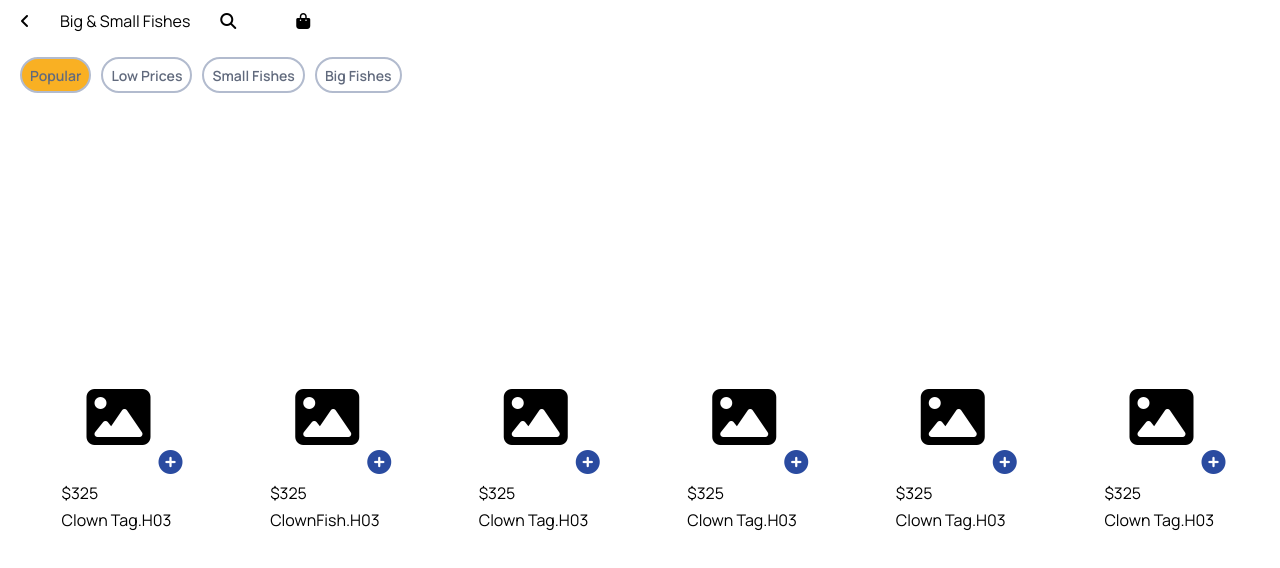
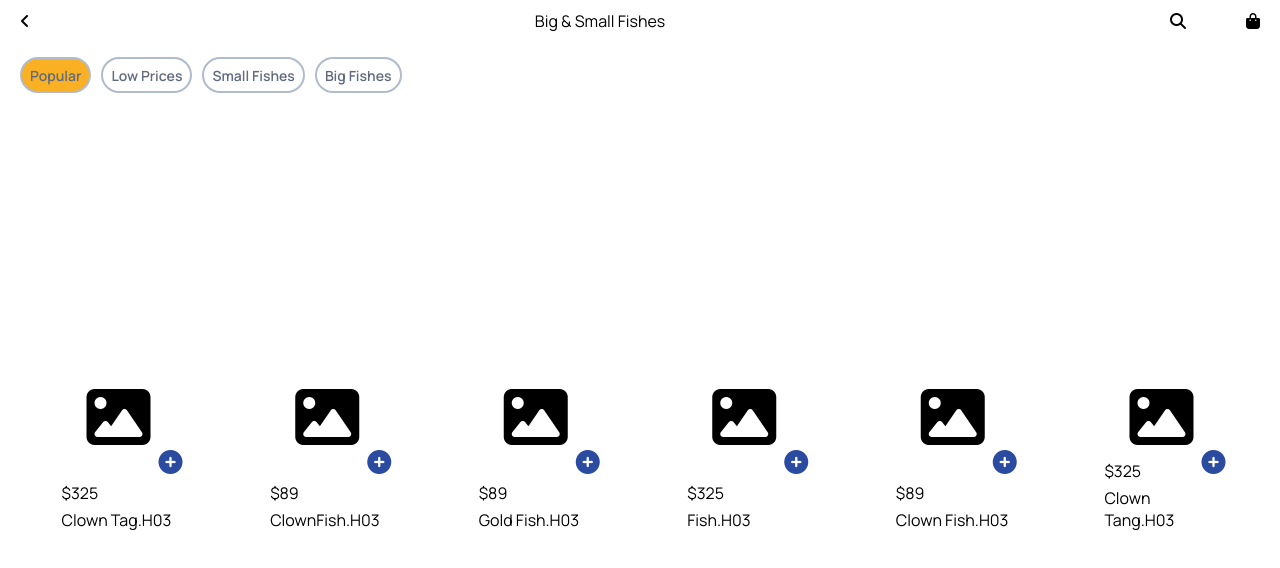
Before and after one commit to CoGrandis/practicas_evaluacion, a plain HTML site: page index.html in a window 1280 px wide. Drawn offline with Linux system fonts and the light colour scheme.

Commit message:
cambios html

```diff
--- a/css/style.css
+++ b/css/style.css
@@ -52,6 +52,7 @@ a{
         display: flex;
         align-items: center;
         justify-content: center;
+        flex-grow: 2;
     }
     .header__icon{
         display: flex;
--- a/index.html
+++ b/index.html
@@ -40,7 +40,7 @@
                 <div class="card__img"><i class="fa-solid fa-image fa-4x"></i></div>
                 <div class="card__info">
                     <span class="card__icon"><i class="fa-solid fa-circle-plus fa-xl"></i></span>
-                    <span>$325</span>
+                    <span>$89</span>
                     <span>ClownFish.H03</span>
                 </div>
             </section>
@@ -48,8 +48,8 @@
                 <div class="card__img"><i class="fa-solid fa-image fa-4x"></i></div>
                 <div class="card__info">
                     <span class="card__icon"><i class="fa-solid fa-circle-plus fa-xl"></i></span>
-                    <span>$325</span>
-                    <span>Clown Tag.H03</span>
+                    <span>$89</span>
+                    <span>Gold Fish.H03</span>
                 </div>
             </section>
             <section class="card">
@@ -57,7 +57,15 @@
                 <div class="card__info">
                     <span class="card__icon"><i class="fa-solid fa-circle-plus fa-xl"></i></span>
                     <span>$325</span>
-                    <span>Clown Tag.H03</span>
+                    <span>Fish.H03</span>
+                </div>
+            </section>
+            <section class="card">
+                <div class="card__img"><i class="fa-solid fa-image fa-4x"></i></div>
+                <div class="card__info">
+                    <span class="card__icon"><i class="fa-solid fa-circle-plus fa-xl"></i></span>
+                    <span>$89   </span>
+                    <span>Clown Fish.H03</span>
                 </div>
             </section>
             <section class="card">
@@ -65,15 +73,7 @@
                 <div class="card__info">
                     <span class="card__icon"><i class="fa-solid fa-circle-plus fa-xl"></i></span>
                     <span>$325</span>
-                    <span>Clown Tag.H03</span>
-                </div>
-            </section>
-            <section class="card">
-                <div class="card__img"><i class="fa-solid fa-image fa-4x"></i></div>
-                <div class="card__info">
-                    <span class="card__icon"><i class="fa-solid fa-circle-plus fa-xl"></i></span>
-                    <span>$325</span>
-                    <span>Clown Tag.H03</span>
+                    <span>Clown Tang.H03</span>
                 </div>
             </section>
 
```
Also changed, not shown: orders.html (+3 -3 lines).
